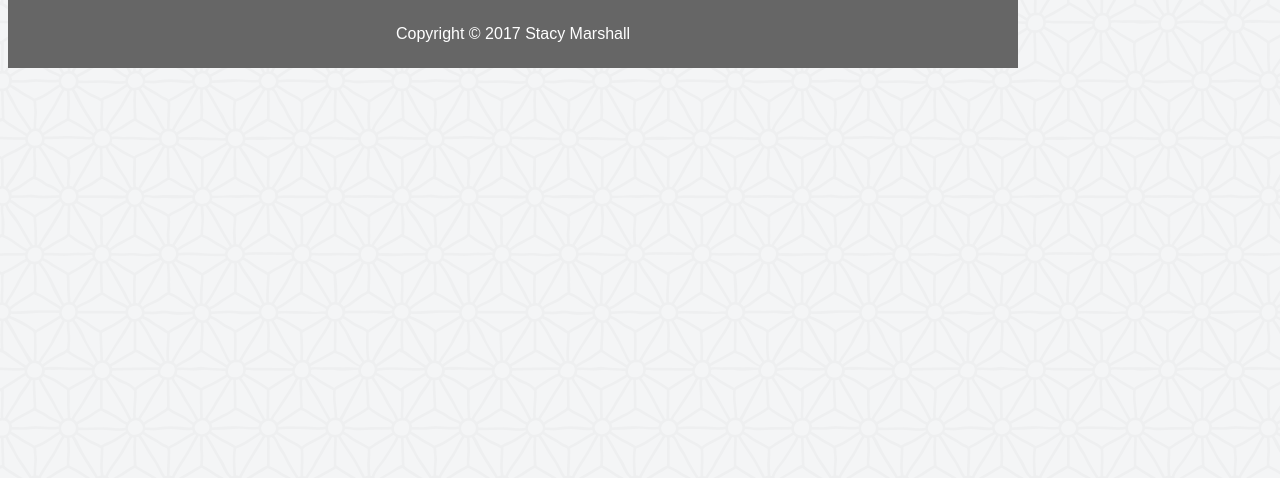
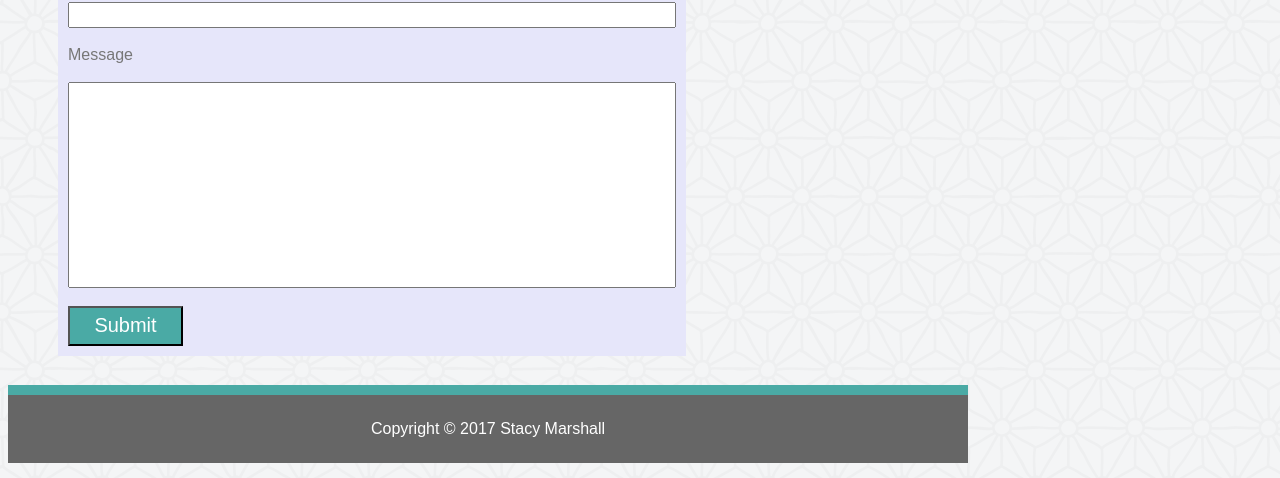
Before and after one commit to Sam-Marshall/Basic-Portfolio, a plain HTML site: page contact.html in a window 1280 px wide. Shown: the part 322-800 px from the top of the page. Drawn offline with Linux system fonts and the light colour scheme.

Commit message:
fleshed out CSS

```diff
--- a/assets/css/style.css
+++ b/assets/css/style.css
@@ -1,4 +1,4 @@
-#header{
+#header {
 	width: 960px;
 	height: 75px;
 	display: inline-block;
@@ -23,9 +23,9 @@ h1 {
 
 }
 
-.otherPages{
+.otherPages {
 	float: right;
-	padding: 30px;
+	padding: 45px;
 	max-width: 270px;
 	text-align: center;
 	position: relative;
@@ -37,11 +37,11 @@ a:link {
 	text-decoration: none;
 }
 
-.container{
+.container {
 	width: 960px;
 }
 
-#leftContent{
+#leftContent {
 	clear: both;
 	max-width: 650px;
 	padding: 10px;
@@ -53,7 +53,7 @@ a:link {
 	margin-left: 50px;
 }
 
-#connectWithMe{
+#connectWithMe {
 	float: left;
 	max-width: 270px;
 	background-color: lavender;
@@ -65,7 +65,7 @@ a:link {
 	padding: 20px;
 }
 
-.verticalLine{
+.verticalLine {
 	width: 1px;
 	background-color: #777777;
 	height: 1px;
@@ -73,30 +73,50 @@ a:link {
 	float: left;
 }
 
-body{
+body {
 	background-image: url(../images/Background.png);
 }
 
-.mainContent{
+.mainContent {
 	display: inline-block;
 }
 
+.textWidth {
+	width: 600px;
+}
 
+.heightLarge {
+	height: 200px;
+}
 
-.profilePicture{
+.heightSmall {
+	height: 20px;
+}
+
+input[type=submit] {
+	color: white;
+	background: #4aaaa5;
+	height: 40px;
+	width: 115px;
+	font-family: 'Arial', 'Helvetica Neue', Helvetica, sans-serif;
+	font-size: 125%;
+
+}
+
+.profilePicture {
 	float: left;
 	margin: 25px;
 }
 
-h1, h2, h3{
+h1, h2, h3 {
 	font-family: 'Georgia', Times, Times New Roman, serif;
 }
 
-h2, h3{
+h2, h3 {
 		color: #4aaaa5;
 }
 
-p, a, footer {
+p, a, footer, form {
 	font-family: 'Arial', 'Helvetica Neue', Helvetica, sans-serif;
 	color: #777777;
 }
@@ -106,9 +126,10 @@ hr {
 	background-color: #777777;
 	height: 1px;
 	opacity: 0.2;
+	/*width: 590px;*/
 }
 
-footer{
+footer {
 	color: white;
 	background: #666666;
 	border-style: solid;
--- a/contact.html
+++ b/contact.html
@@ -6,53 +6,70 @@
 	</head>
 
 	<body>
-		<div class="heading">
+		<div class="container">
+
+		<section id="header">
 			<h1>Stacy Marshall</h1>
-		</div>
 
-		<div class="otherPages">
-			<a href="index.html">About</a>
-			<a href="portfolio.html">Portfolio</a>
-			<a href="contact.html">Contact</a>
-		</div>
+			<div class="otherPages">
 
-		<div class="contactForm">
+				<a href="index.html">About</a>
+				<div class="verticalLine"></div>
+				<a href="portfolio.html">Portfolio</a>
+				<div class="verticalLine"></div>
+				<a href="contact.html">Contact</a>
+
+			</div>
+
+		</section>
+
+		<div class="mainContent">
+
+		<section id="leftContent">
+
 			<h2>Contact</h2>
+			<hr>
 			<form action="mailto:stacy.marshall@northwestern.edu" method="post" enctype="text/plain">
 
 
-				Name<br>
-				<input type="text" name="nameInput">
-				<br>
+				Name<br><br>
+				<input class="textWidth heightSmall" type="text" name="nameInput">
+				<br><br>
 
-				Email<br>
-				<input type="text" name="emailAddress">
-				<br>
+				Email<br><br>
+				<input class="textWidth heightSmall" type="text" name="emailAddress">
+				<br><br>
 
-				Message<br>
-				<input type="text" name="messageInfo">
-				<br>
+				Message<br><br>
+				<input class="textWidth heightLarge" type="text" name="messageInfo">
+				<br><br>
 
 				<input type="submit" value="Submit">
 
 			</form>
 
+		</section>
 
-		</div>
+		<section id="connectWithMe">
 
-			<div class="connectWithMe">
 				<h3>Connect with Me</h3>
+
+					<hr><br>
+
 					<a href="https://github.com/Sam-Marshall" target="_blank">
 						<img src="assets/images/GitHubLogo.png" height=35px width= 35px>
 					</a>
+
 					<a href="https://www.linkedin.com/in/stacy-marshall/" target="_blank">
 						<img src="assets/images/LinkedinLogo.png" height=35px width= 35px>
 					</a>
+
 					<a href="http://stackoverflow.com/users/edit/7455212" target="_blank">
 						<img src="assets/images/StackOverflow.png" height=35px width= 35px>
 					</a>
 
-			</div>
+		</section>
+</div>
 
 			<footer>Copyright &copy 2017 Stacy Marshall</footer>
 
```
